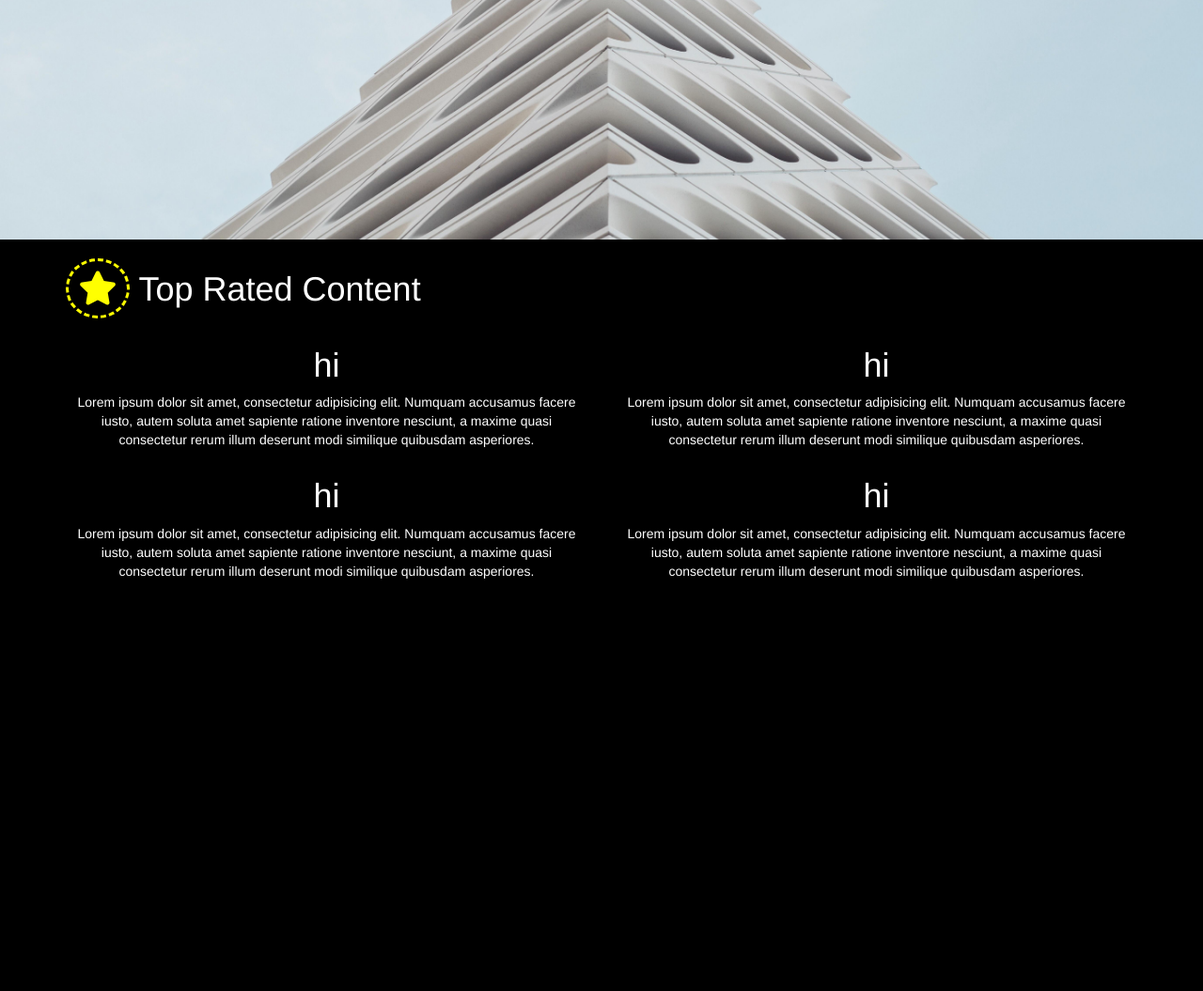
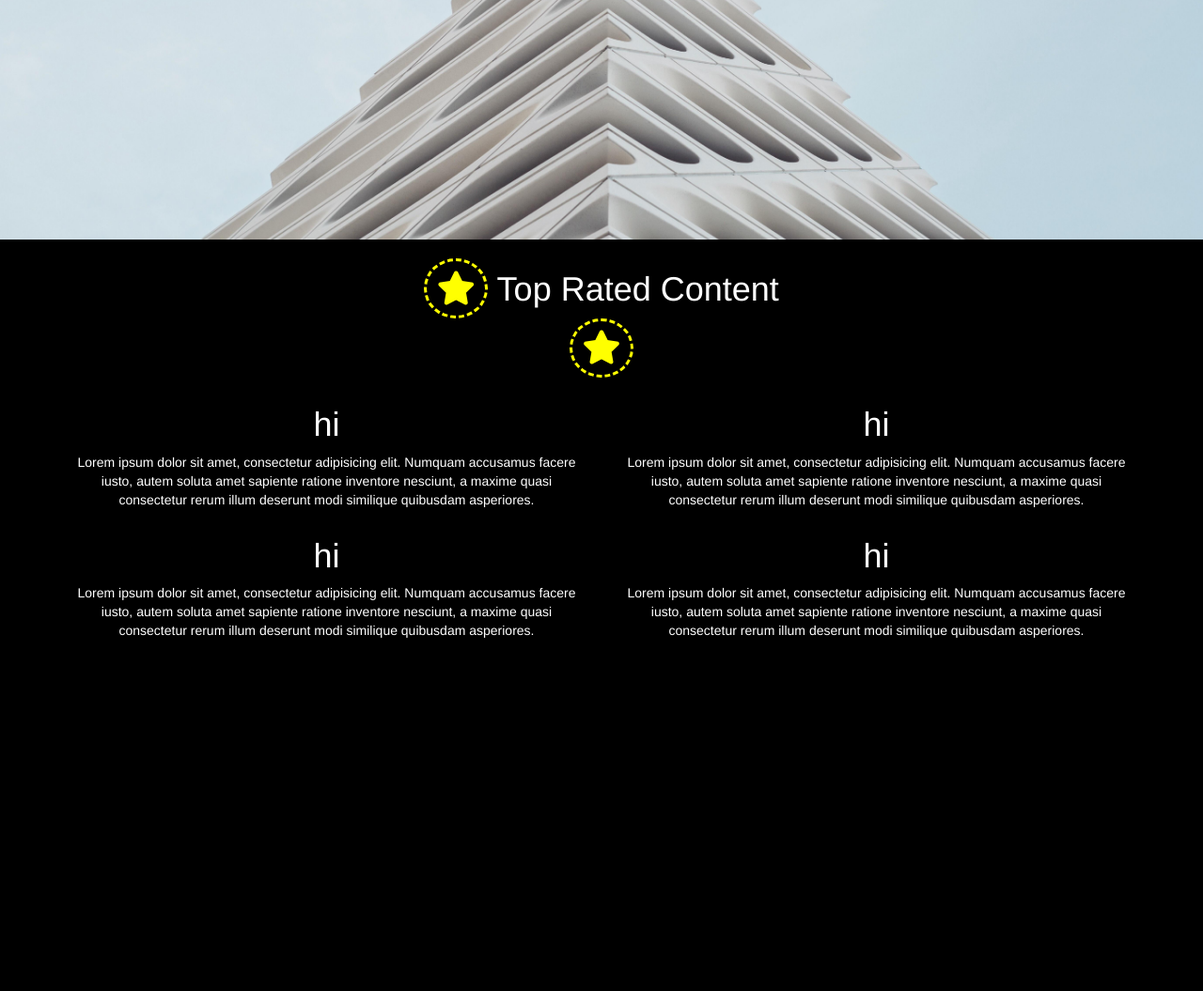
Before and after one commit to gagangulyani/Prosfora, a Flask app: page / in a window 1280 px wide. Shown: the part 1275-2330 px from the top of the page at 94% size. Run offline with Flask 2, Linux system fonts and the light colour scheme; some libraries are stand-ins or nearby versions.

Commit message:
Update index.html

```diff
--- a/templates/index.html
+++ b/templates/index.html
@@ -45,7 +45,7 @@
 
 <div class="landing-3">
     <div class="container pt-5">
-        <h1><i class="fa fa-star yellow" aria-hidden="true"></i> Top Rated Content</h1>
+        <h1 class="text-center"><i class="fa fa-star yellow d-sm-inline d-none" aria-hidden="true"></i> Top Rated Content <br class='d-sm-none d-inline'><i class="fa fa-star yellow d-sm-none d-inline" aria-hidden="true"></i></h1>
         <div class="row text-center pt-5">
             <div class="col-12 col-sm-6 mt-5">
                 <h1>hi</h1>
```
